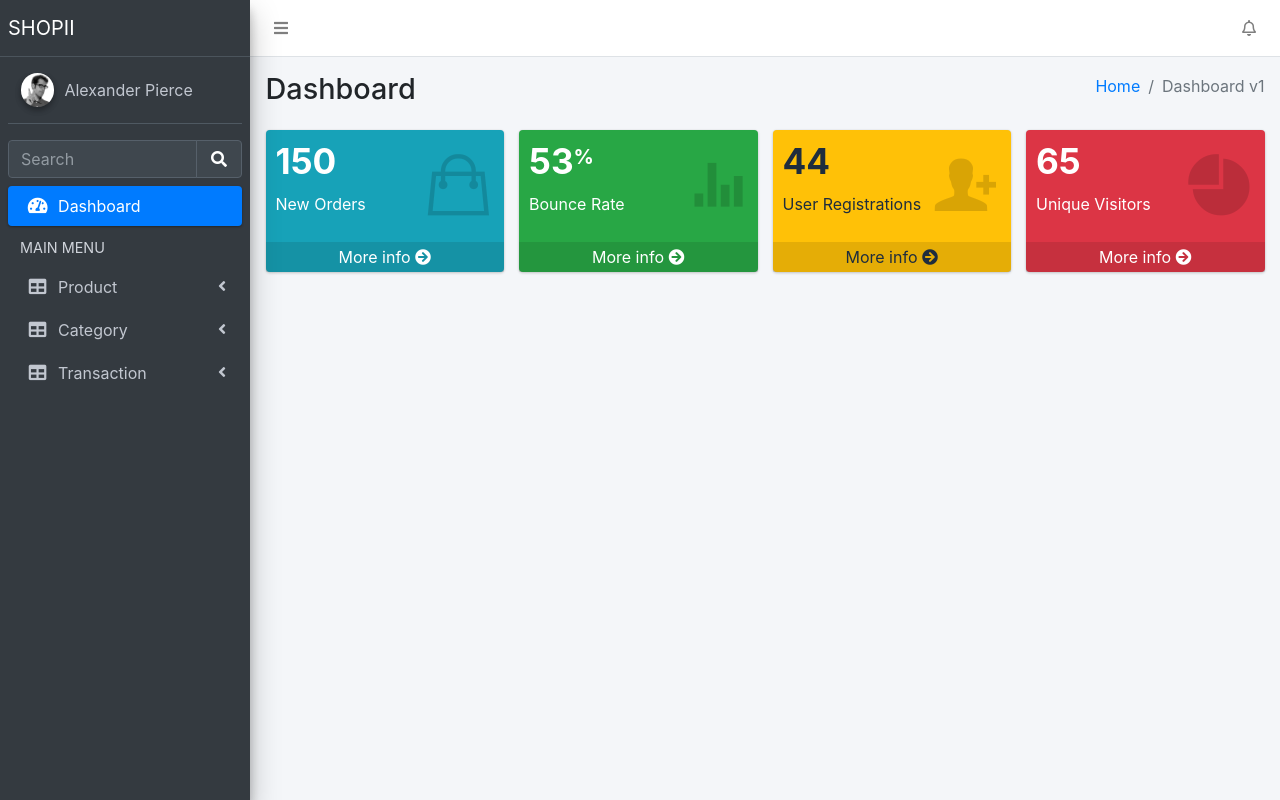
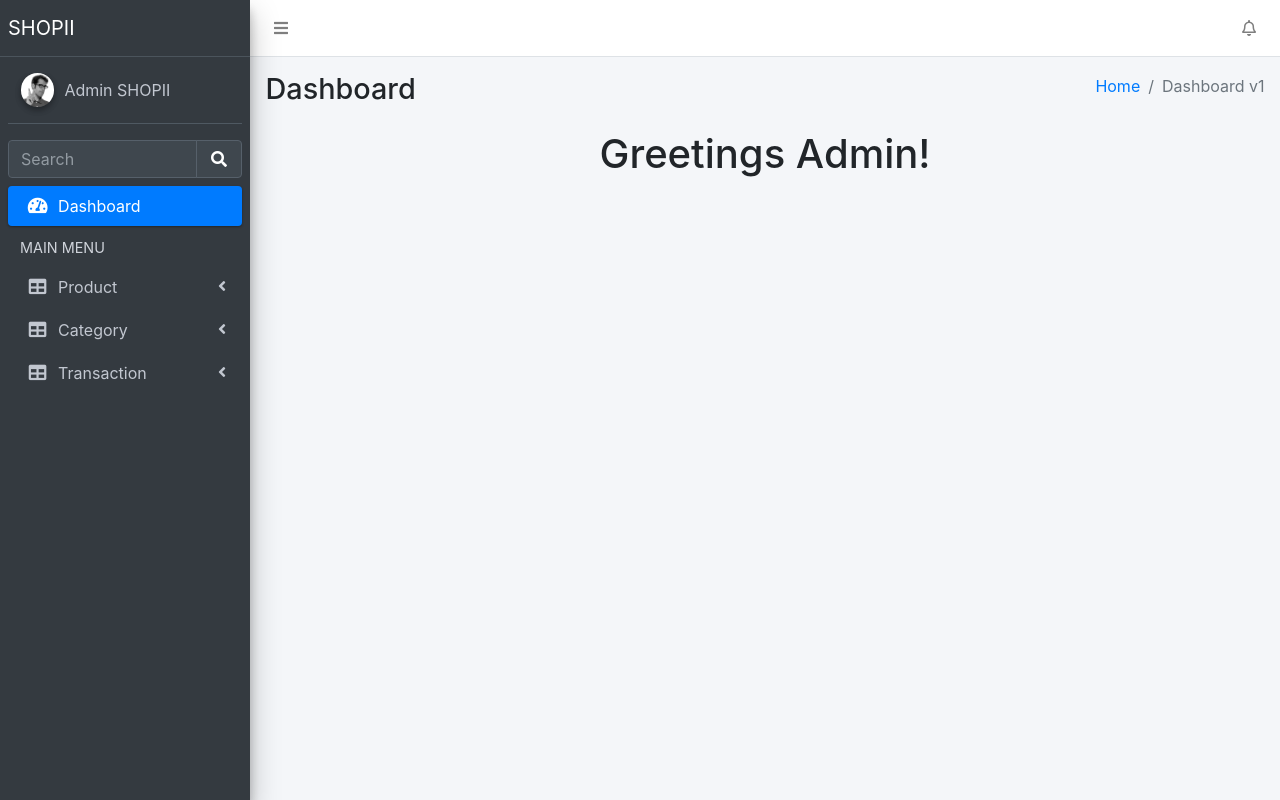
Before and after one commit to HellBus1/PBKK-Directory, a CodeIgniter 4 app: template ci-commerce/app/Views/admin/pages/dashboard.php in a window 1280 px wide. Run offline with PHP 8.4 and a stand-in for CodeIgniter, Linux system fonts and the light colour scheme; the template is opened without the code that fills it, so the values that code supplies are empty; some libraries are stand-ins or nearby versions.

Commit message:
feat: update views

```diff
--- a/ci-commerce/app/Views/admin/fragments/sidebar.php
+++ b/ci-commerce/app/Views/admin/fragments/sidebar.php
@@ -7,12 +7,12 @@
   <!-- Sidebar -->
   <div class="sidebar">
     <!-- Sidebar user panel (optional) -->
-    <div class="user-panel mt-3 pb-3 mb-3 d-flex">
+    <div class="pb-3 mt-3 mb-3 user-panel d-flex">
       <div class="image">
         <img src="<?= base_url('dist/img/user2-160x160.jpg') ?>" class="img-circle elevation-2" alt="User Image">
       </div>
       <div class="info">
-        <a href="#" class="d-block">Alexander Pierce</a>
+        <a href="#" class="d-block">Admin SHOPII</a>
       </div>
     </div>
 
--- a/ci-commerce/app/Views/admin/pages/dashboard.php
+++ b/ci-commerce/app/Views/admin/pages/dashboard.php
@@ -4,7 +4,7 @@
   <!-- Content Header (Page header) -->
   <div class="content-header">
     <div class="container-fluid">
-      <div class="row mb-2">
+      <div class="mb-2 row">
         <div class="col-sm-6">
           <h1 class="m-0">Dashboard</h1>
         </div>
@@ -22,68 +22,7 @@
   <section class="content">
     <div class="container-fluid">
 
-      <div class="row">
-        <div class="col-lg-3 col-6">
-          <!-- small box -->
-          <div class="small-box bg-info">
-            <div class="inner">
-              <h3>150</h3>
-
-              <p>New Orders</p>
-            </div>
-            <div class="icon">
-              <i class="ion ion-bag"></i>
-            </div>
-            <a href="#" class="small-box-footer">More info <i class="fas fa-arrow-circle-right"></i></a>
-          </div>
-        </div>
-        <!-- ./col -->
-        <div class="col-lg-3 col-6">
-          <!-- small box -->
-          <div class="small-box bg-success">
-            <div class="inner">
-              <h3>53<sup style="font-size: 20px">%</sup></h3>
-
-              <p>Bounce Rate</p>
-            </div>
-            <div class="icon">
-              <i class="ion ion-stats-bars"></i>
-            </div>
-            <a href="#" class="small-box-footer">More info <i class="fas fa-arrow-circle-right"></i></a>
-          </div>
-        </div>
-        <!-- ./col -->
-        <div class="col-lg-3 col-6">
-          <!-- small box -->
-          <div class="small-box bg-warning">
-            <div class="inner">
-              <h3>44</h3>
-
-              <p>User Registrations</p>
-            </div>
-            <div class="icon">
-              <i class="ion ion-person-add"></i>
-            </div>
-            <a href="#" class="small-box-footer">More info <i class="fas fa-arrow-circle-right"></i></a>
-          </div>
-        </div>
-        <!-- ./col -->
-        <div class="col-lg-3 col-6">
-          <!-- small box -->
-          <div class="small-box bg-danger">
-            <div class="inner">
-              <h3>65</h3>
-
-              <p>Unique Visitors</p>
-            </div>
-            <div class="icon">
-              <i class="ion ion-pie-graph"></i>
-            </div>
-            <a href="#" class="small-box-footer">More info <i class="fas fa-arrow-circle-right"></i></a>
-          </div>
-        </div>
-        <!-- ./col -->
-      </div>
+      <h1 class="text-center">Greetings Admin!</h1>
 
     </div>
   </section>
--- a/ci-commerce/app/Views/index.php
+++ b/ci-commerce/app/Views/index.php
@@ -8,6 +8,7 @@
           <div class="card-body">
             <form action="/cart/add" method="POST">
               <h5 class="card-title"><?=$product['prd_name']?></h5>
+              <p class="card-title"><?=$product['prd_description']?></p>
 
               <input name="prd_id" type="hidden" value="<?=$product['id']?>">
               <input name="prd_name" type="hidden" value="<?=$product['prd_name']?>">
```
